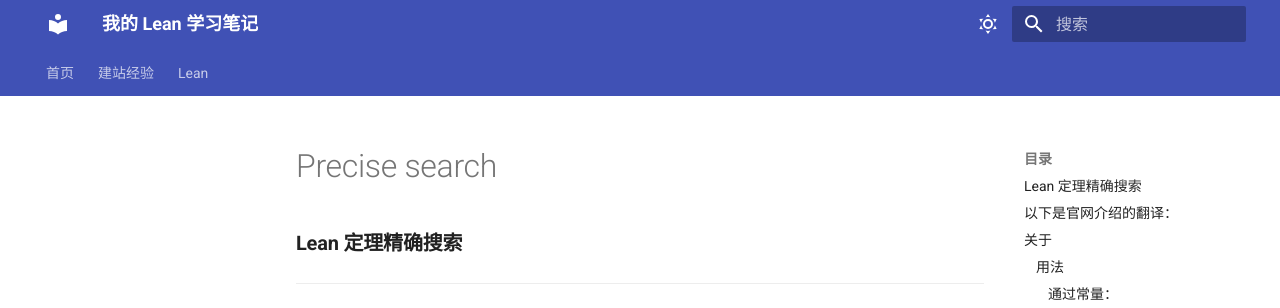
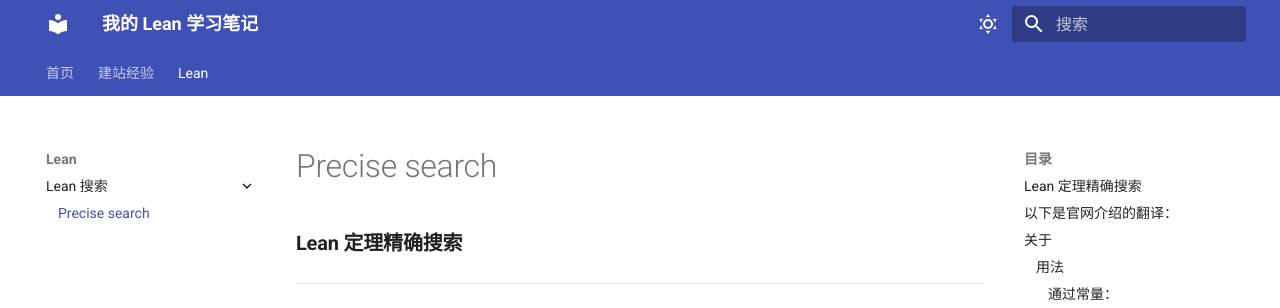
Before and after one commit to hewzhew/my-lean-notes, an MkDocs documentation site: the page built from docs/lean/search/precise-search.md, in a window 1280 px wide. Shown: the top 308 px of the page. Built offline with MkDocs 1.6.1 and Material for MkDocs 9.7.7, drawn with Linux system fonts in a browser that asks for light colours; a script that is not in the unit is left out.

Commit message:
Fix premise search

```diff
--- a/mkdocs.yml
+++ b/mkdocs.yml
@@ -6,7 +6,7 @@ nav:
       - 建站经验: website-setup-faq.md
       - Lean:
           - Lean 搜索:
-              - lean/search/
+              - lean/search/precise-search.md
 theme:
   name: material
   language: zh
```
